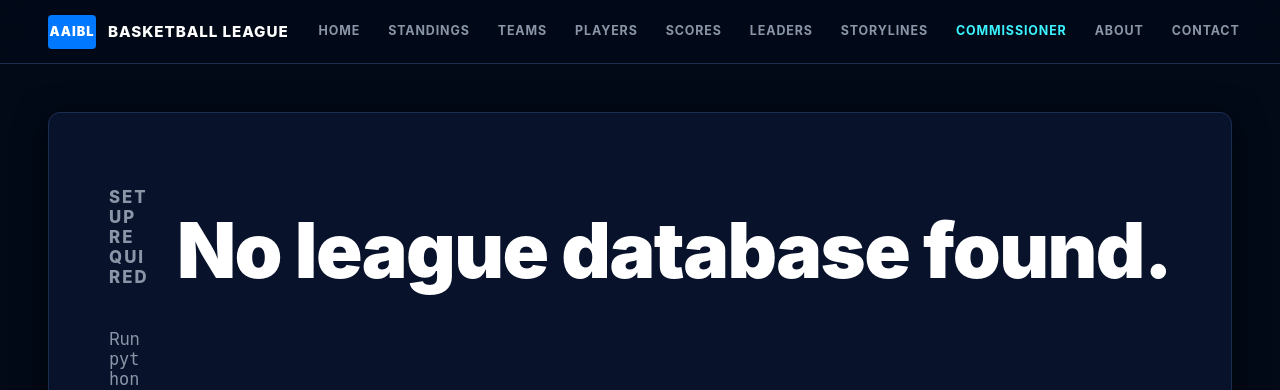
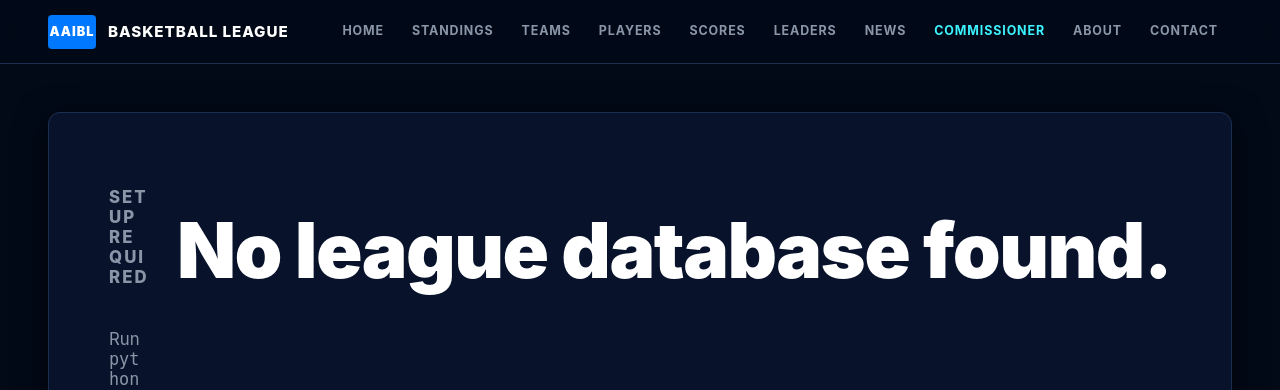
Before and after one commit to abl805/sportsleague, a Flask app: page /players in a window 1280 px wide. Shown: the top 390 px of the page. Run offline with Flask 3, Linux system fonts and the light colour scheme; data that the repository does not hold is empty.

Commit message:
Rename Storylines to News; show commissioner articles there
- /storylines route replaced by /news; old URL now 404s
- Nav link updated to "News"
- news.html shows commissioner-published articles (headline + body)
  above the existing player events and trade feed
- Home page "News" panel previews latest articles when available,
  falls back to player events when none exist
- make_preview.py route map updated to /news -> news.html

Co-Authored-By: Claude Sonnet 4.6 <noreply@anthropic.com>

```diff
--- a/make_preview.py
+++ b/make_preview.py
@@ -13,7 +13,7 @@ ROUTES = {
     "/players": "players.html",
     "/scores": "scores.html",
     "/leaders": "leaders.html",
-    "/storylines": "storylines.html",
+    "/news": "news.html",
     "/commissioner": "commissioner.html",
 }
 
--- a/templates/base.html
+++ b/templates/base.html
@@ -19,7 +19,7 @@
       <a class="{{ 'active' if active == 'players' else '' }}" href="{{ url_for('players') }}">Players</a>
       <a class="{{ 'active' if active == 'scores' else '' }}" href="{{ url_for('scores') }}">Scores</a>
       <a class="{{ 'active' if active == 'leaders' else '' }}" href="{{ url_for('leaders') }}">Leaders</a>
-      <a class="{{ 'active' if active == 'storylines' else '' }}" href="{{ url_for('storylines') }}">Storylines</a>
+      <a class="{{ 'active' if active == 'news' else '' }}" href="{{ url_for('news') }}">News</a>
       <a class="commissioner-link {{ 'active' if active == 'commissioner' else '' }}" href="{{ url_for('commissioner') }}">Commissioner</a>
       <a class="{{ 'active' if active == 'about' else '' }}" href="{{ url_for('about') }}">About</a>
       <a class="{{ 'active' if active == 'contact' else '' }}" href="{{ url_for('contact') }}">Contact</a>
--- a/web_app.py
+++ b/web_app.py
@@ -93,6 +93,7 @@ def home():
             "standings": q.standings(conn, season, limit=6),
             "leaders": q.stat_leaders(conn, season, limit=6),
             "latest_results": q.latest_results(conn, season, limit=6),
+            "latest_articles": q.recent_articles(conn, season, limit=3),
             "storylines": q.public_storylines(conn, season, limit=6),
         }
 
@@ -245,21 +246,23 @@ def leaders():
     return render_template("leaders.html", **data, active="leaders")
 
 
-@app.route("/storylines")
-def storylines():
+@app.route("/news")
+def news():
     def load(conn):
         state = q.get_state(conn)
         if not state:
             return None
+        season = state["season_year"]
         return {
             "state": state,
-            "storylines": q.public_storylines(conn, state["season_year"], limit=40),
+            "articles": q.recent_articles(conn, season, limit=40),
+            "storylines": q.public_storylines(conn, season, limit=40),
         }
 
     data = with_conn(load)
     if not data:
         return render_no_league()
-    return render_template("storylines.html", **data, active="storylines")
+    return render_template("news.html", **data, active="news")
 
 
 def commissioner_data():
```
Also changed, not shown: templates/home.html (+15 -3 lines), templates/news.html (added, +30 -0 lines).
